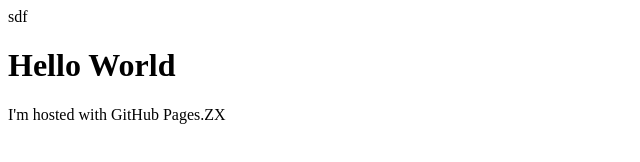
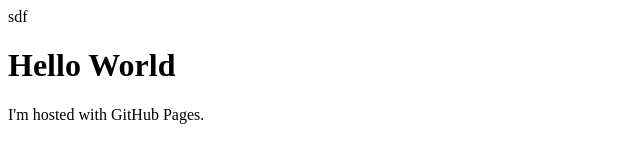
Before and after one commit to cwelch-r7/github.io, a plain HTML site: page index.html in a window 1280 px wide. Shown: the full height of the page, 0-640 px from the left. Drawn offline with Linux system fonts and the light colour scheme.

Commit message:
Revert "Update index.html"
This reverts commit 0ace5773ad51c2e48faf60fb587416091f0c61cf.

```diff
--- a/index.html
+++ b/index.html
@@ -2,6 +2,6 @@
 <html>
 <body>sdf
 <h1>Hello World</h1>
-<p>I'm hosted with GitHub Pages.ZX</p>
+<p>I'm hosted with GitHub Pages.</p>
 </body>
 </html>
```
